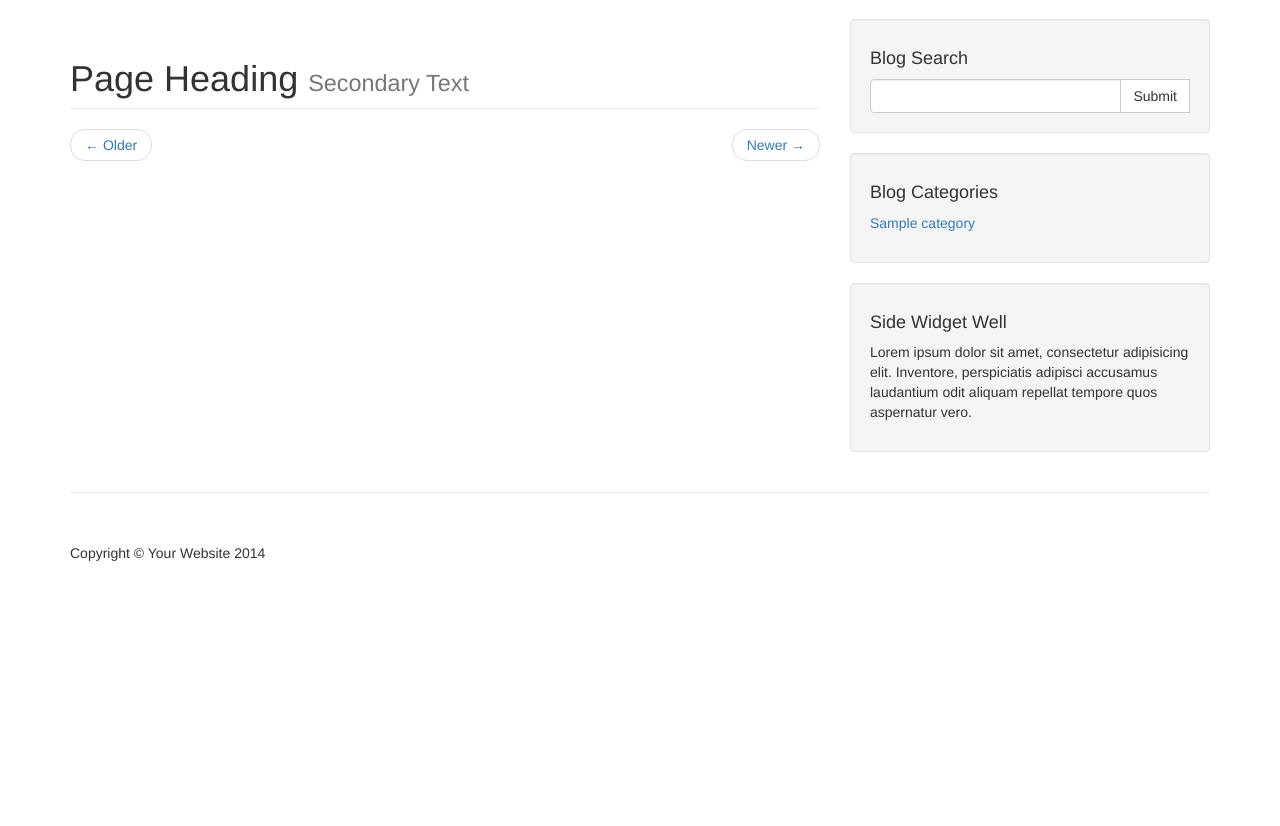
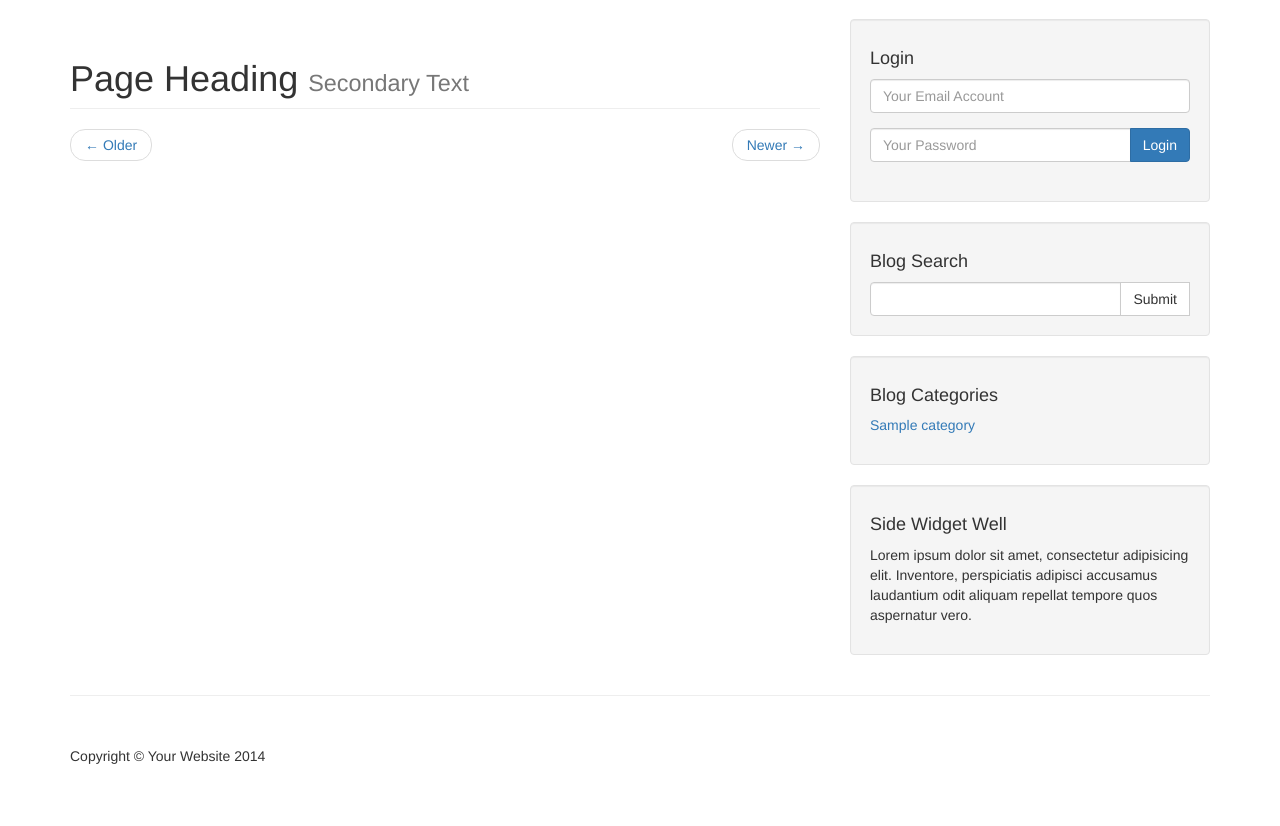
Before and after one commit to C-Shi/PostShare, a PHP site: page / in a window 1280 px wide. Shown: the part 51-877 px from the top of the page. Before the commit the page ends 612 px from the top, so only its background shows below. Run offline with PHP 8.4, Linux system fonts and the light colour scheme; tables that the repository leaves empty or names only in its code hold one stand-in row (values such as "Sample post").

Commit message:
get login data and set processor function

```diff
--- a/function.php
+++ b/function.php
@@ -29,4 +29,27 @@
     return $results;
   }
 
+  function login_processor($email, $password) {
+    global $connection;
+    // sanitize login credential
+    $email = mysqli_real_escape_string($connection, $email);
+    $password = mysqli_real_escape_string($connection, $password);
+
+    $query = "SELECT * FROM users WHERE email = '$email'";
+    $query_find_user = mysqli_query($connection, $query);
+    if(!$query_find_user) {
+        die('Query Failed ' . mysqli_error($connection));
+    }
+    if(mysqli_num_rows($query_find_user) === '0') {
+        echo "<div class=\"alert alert-danger\" role=\"alert\">Account Does Not Exist</div>";
+    } else {
+        $user = mysqli_fetch_assoc($query_find_user);
+        if($password === $user['password']) {
+            header("Location: admin/index.php");
+        } else {
+            echo "<div class=\"alert alert-danger\" role=\"alert\">Incorrect Password</div>";
+        }
+    }
+  }
+
  ?>
--- a/include/header.php
+++ b/include/header.php
@@ -1,3 +1,4 @@
+<?php ob_start() ?>
 <?php include "db.php" ?>
 <!DOCTYPE html>
 <html lang="en">
--- a/include/sidebar.php
+++ b/include/sidebar.php
@@ -1,4 +1,31 @@
 <div class="col-md-4">
+    <!-- login form well -->
+    <div class="well">
+        <form action="index.php" method="POST">
+            <h4>Login</h4>
+            <div class="form-group">
+                <input type="email" name="email" placeholder="Your Email Account" class="form-control">
+            </div>
+
+            <div class="input-group">
+                <input type="password" name="password" placeholder="Your Password" class="form-control">
+                <span class="input-group-btn">
+                    <button class="btn btn-primary" type="submit" name="login">Login</button>
+                </span>
+            </div>
+            <br>
+            <!-- login processer -->
+            <?php
+                if(isset($_POST['login'])) {
+                    $email = $_POST['email'];
+                    $password = $_POST['password'];
+
+                    login_processor($email, $password);
+                    unset($_POST['login']);
+                }
+            ?>
+        </form>
+    </div>
 
     <!-- Blog Search Well -->
     <div class="well">
--- a/index.php
+++ b/index.php
@@ -1,5 +1,6 @@
 <?php include "include/db.php" ?>
 <?php include "include/header.php"; ?>
+<?php include "function.php" ?>
 
     <!-- Navigation -->
     <?php include "include/navigation.php"; ?>
```
